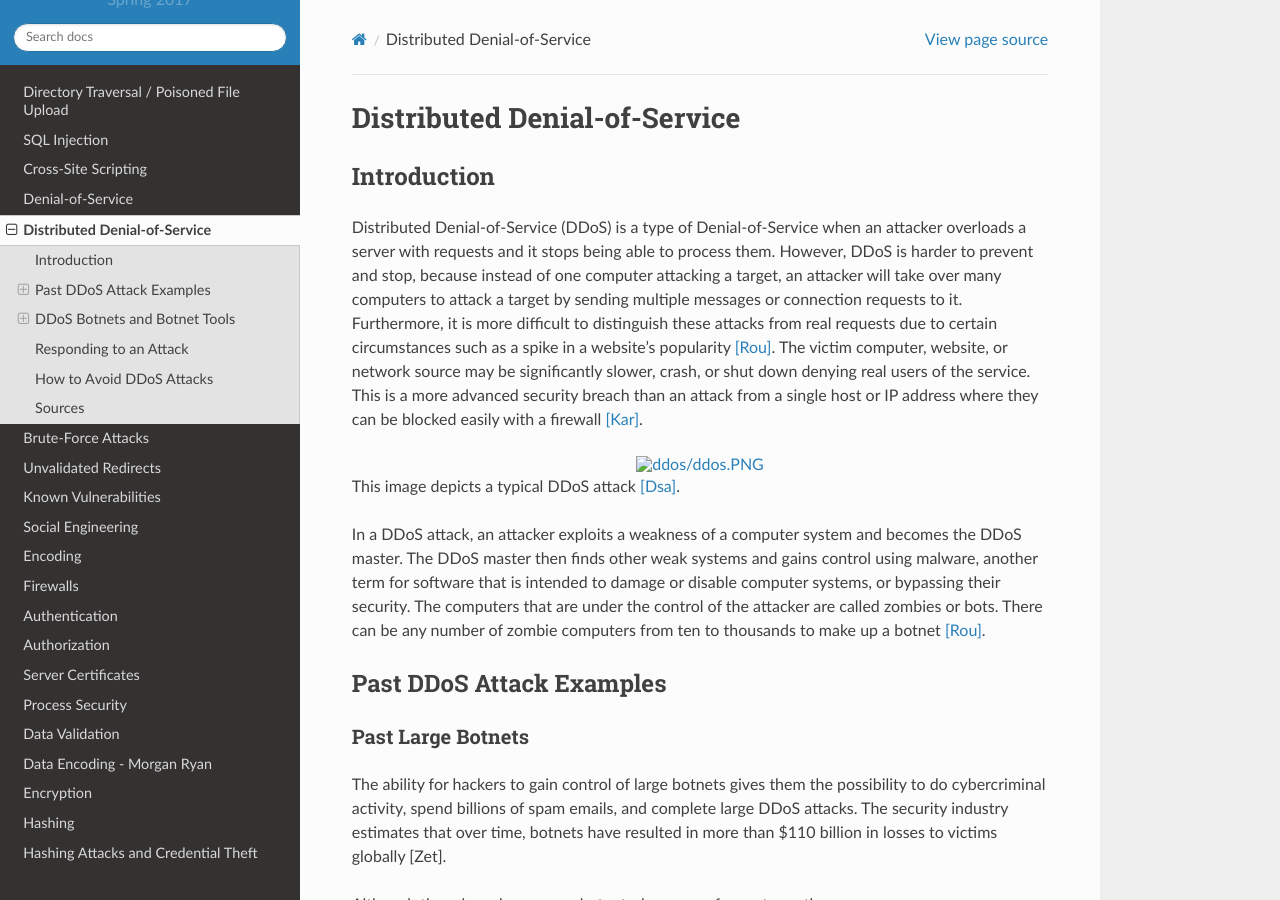
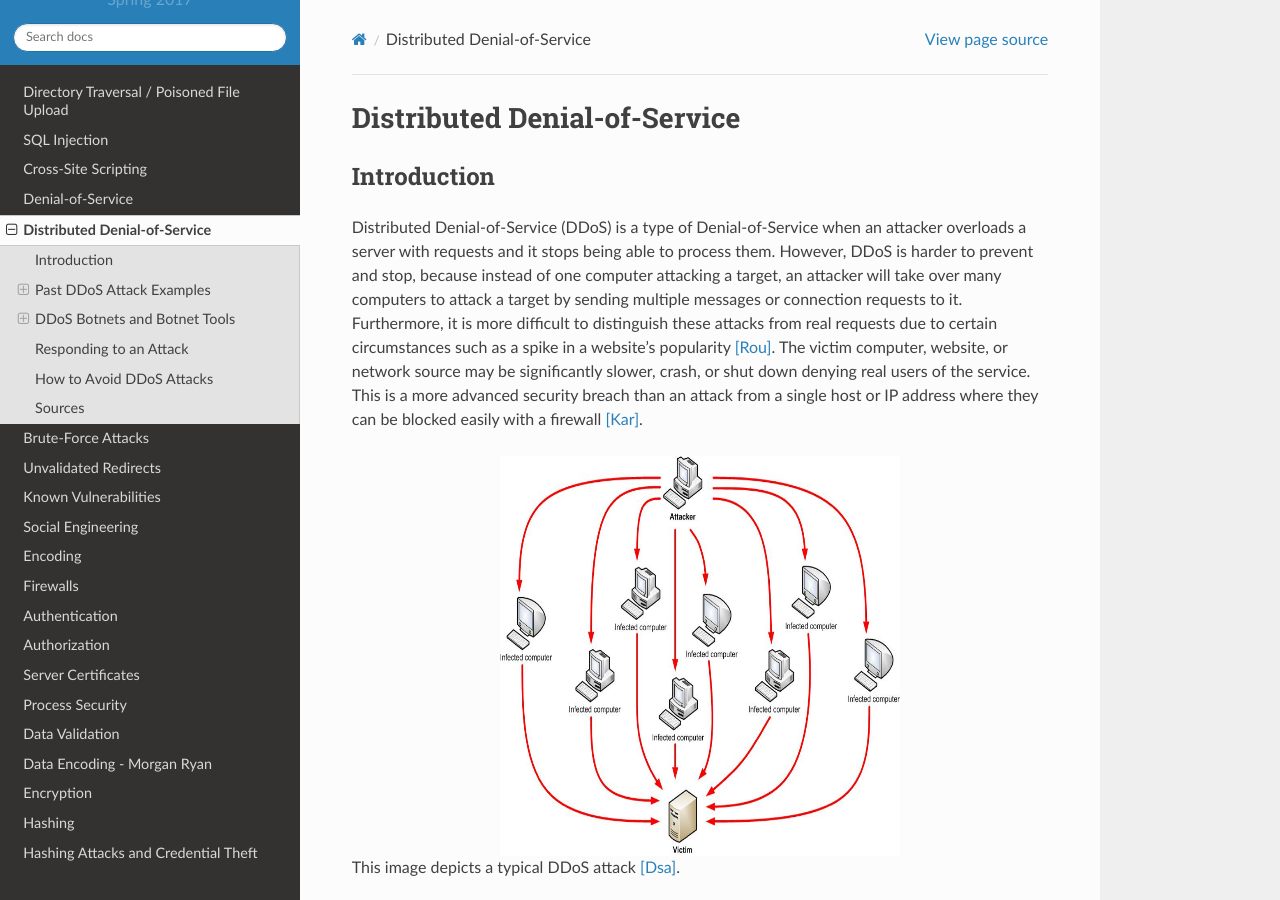
Before and after one commit to pvcraven/2017_web_security, a Sphinx documentation site: the page built from source/ddos/ddos.rst, in a window 1280 px wide and 900 px high. Built offline with Sphinx 7.4.7 and the Read the Docs theme 2.0.0, drawn with Linux system fonts in a browser that asks for light colours.

Commit message:
Tried to fix images again

```diff
--- a/source/ddos/ddos.rst
+++ b/source/ddos/ddos.rst
@@ -16,7 +16,7 @@
 advanced security breach than an attack from a single host or IP address
 where they can be blocked easily with a firewall [Kar]_.
 
-.. figure:: ddos.PNG
+.. figure:: ddos.png
   :height: 400px
   :width: 400px
   :align: center
@@ -128,7 +128,7 @@
 the attack was made up of 49,657 unique IP addresses and devices in 164
 different countries.
 
-.. figure:: mirai-botnet-map.PNG
+.. figure:: mirai-botnet-map.png
   :height: 400px
   :width: 400px
   :align: center
@@ -244,7 +244,7 @@
 4. At this point, the bot master can spread more malware to other computers
    [Pro]_
 
-.. figure:: iceix.PNG
+.. figure:: iceix.png
   :height: 500px
   :width: 500px
   :align: center
```
